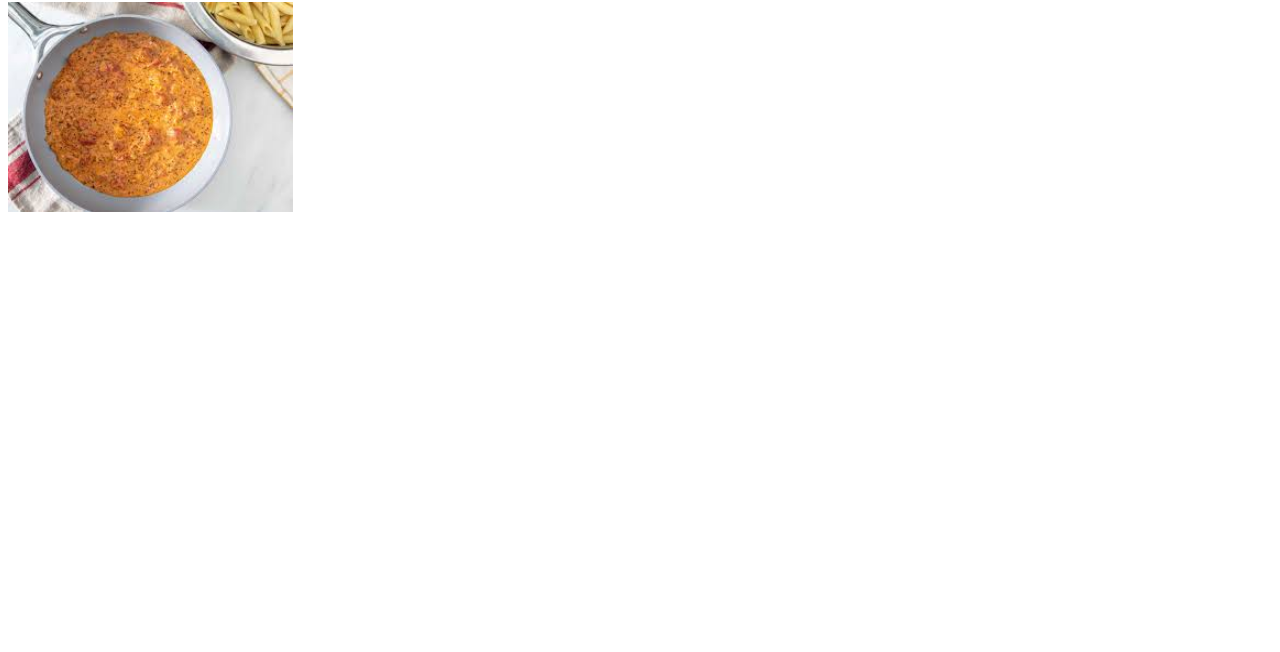
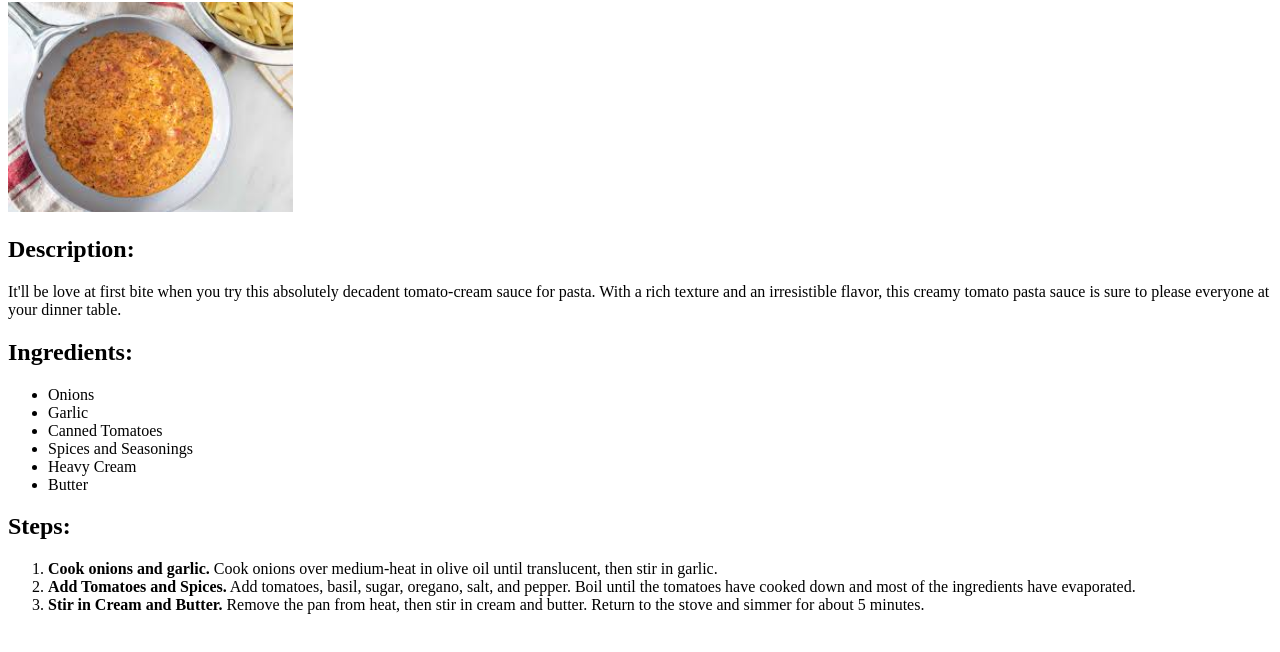
Before and after one commit to aaritpaliwal/odin-recipes, a plain HTML site: page recipes/creamy-pasta-sauce.html in a window 1280 px wide. Shown: the part 78-730 px from the top of the page. Drawn offline with Linux system fonts and the light colour scheme.

Commit message:
Finish recipe #1
The first recipe is completed, with an image, a description, a list of ingredients, and a list of instructions.

```diff
--- a/recipes/creamy-pasta-sauce.html
+++ b/recipes/creamy-pasta-sauce.html
@@ -7,5 +7,28 @@
     <body>
         <h1>Creamy Pasta Sauce</h1>
         <img src="../images/creamy-pasta-sauce.jpeg" alt="Image of Creamy Pasta Sauce" height="210" width="285">
+        <h2>Description:</h2>
+        <p>
+            It'll be love at first bite when you try this absolutely decadent tomato-cream sauce for pasta. With a rich texture and an irresistible flavor, this creamy tomato pasta sauce is sure to please everyone at your dinner table.
+        </p>
+        <p>
+            <h2>Ingredients:</h2>
+            <ul>
+                <li>Onions</li>
+                <li>Garlic</li>
+                <li>Canned Tomatoes</li>
+                <li>Spices and Seasonings</li>
+                <li>Heavy Cream</li>
+                <li>Butter</li>
+            </ul>
+        </p>
+        <p>
+            <h2>Steps:</h2>
+            <ol>
+                <li><strong>Cook onions and garlic.</strong> Cook onions over medium-heat in olive oil until translucent, then stir in garlic.</li>
+                <li><strong>Add Tomatoes and Spices.</strong> Add tomatoes, basil, sugar, oregano, salt, and pepper. Boil until the tomatoes have cooked down and most of the ingredients have evaporated.</li>
+                <li><strong>Stir in Cream and Butter.</strong> Remove the pan from heat, then stir in cream and butter. Return to the stove and simmer for about 5 minutes.</li>
+            </ol>
+        </p>
     </body>
 </html>
```
